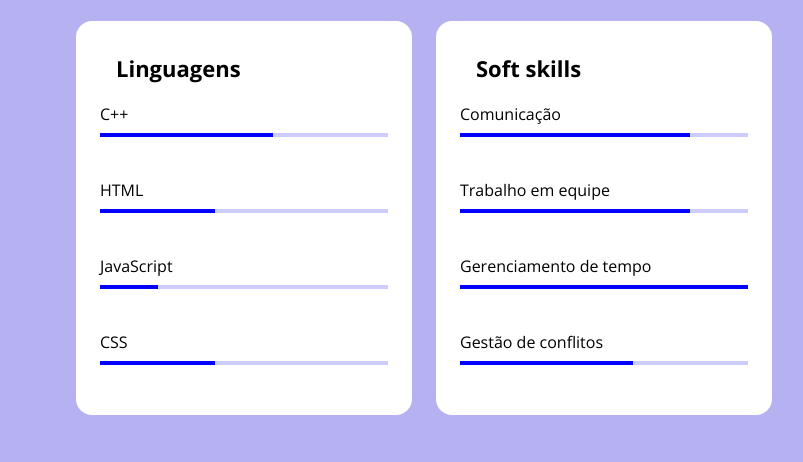
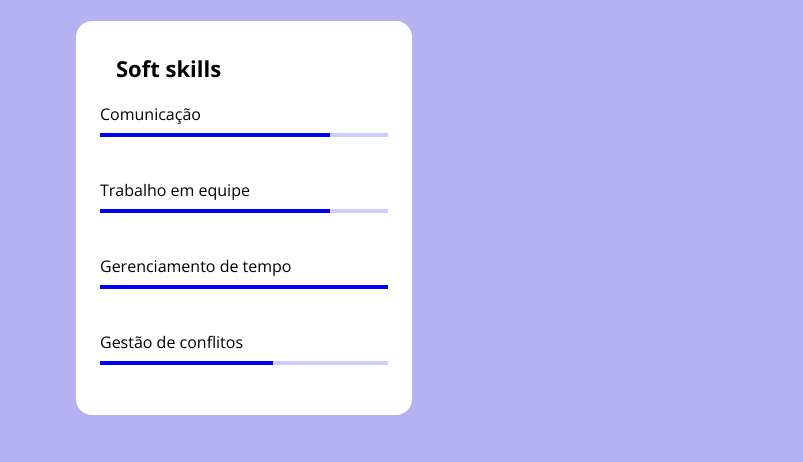
Before and after one commit to greicema/Greice-Porfolio, a website: page index.html in a window 1280 px wide. Shown: the part 965-1427 px from the top of the page, 295-1098 px from the left. Drawn offline with nearby package versions, Linux system fonts and the light colour scheme.

Commit message:
retirada de elementos

```diff
--- a/index.html
+++ b/index.html
@@ -313,55 +313,6 @@
                 </ul>
             </div>
 
-            <div class="habilidade">
-                <h3>Linguagens</h3>
-                  <ul>
-                    <li>
-                      <p>C++</p>
-                        <div class="progresso">
-                          <div class="barra"></div>
-                          <div class="barra"></div>
-                          <div class="barra"></div>
-                          <div class="barra incompleto"></div>
-                          <div class="barra incompleto"></div>
-                        </div>
-                    </li>
-
-                    <li>
-                        <p>HTML</p>
-                          <div class="progresso">
-                              <div class="barra"></div>
-                              <div class="barra"></div>
-                              <div class="barra incompleto"></div>
-                              <div class="barra incompleto"></div>
-                              <div class="barra incompleto"></div>
-                          </div>
-                      </li>
-
-                      <li>
-                          <p>JavaScript</p>
-                            <div class="progresso">
-                                <div class="barra"></div>
-                                <div class="barra incompleto"></div>
-                                <div class="barra incompleto"></div>
-                                <div class="barra incompleto"></div>
-                                <div class="barra incompleto"></div>
-                            </div>
-                        </li>
-
-                        <li>
-                            <p>CSS</p>
-                              <div class="progresso">
-                                  <div class="barra"></div>
-                                  <div class="barra"></div>
-                                  <div class="barra incompleto"></div>
-                                  <div class="barra incompleto"></div>
-                                  <div class="barra incompleto"></div>
-                              </div>
-                          </li>
-                  </ul>
-              </div>
-
               <div class="habilidade">
                 <h3>Soft skills</h3>
                   <ul>
@@ -523,15 +474,6 @@
              </div>
           </div>
 
-          <div class="som">
-            <iframe src="https://drive.google.com/file/d/1TPjaJO_H3rT2u_jx-wyho9Kbs40DbPKx/preview" style='width: 400px; height:250px'></iframe>
-          </div>
-
-          <div class="som">
-              <iframe src="https://drive.google.com/file/d/1Gql-a4XVbH7iiQXIgOFobpKimUeLGj56/preview" style='width: 400px; height:250px'></iframe>
-            </div>
-
-
             <h3>Criação de trilha sonora, captação e edição de som</h3>
             <div class="som">
               <object type='application/x-shockwave-flash' style='width:400px; height:250px;' data='https://www.youtube.com/v/f16MrzlC_kw'>
```
